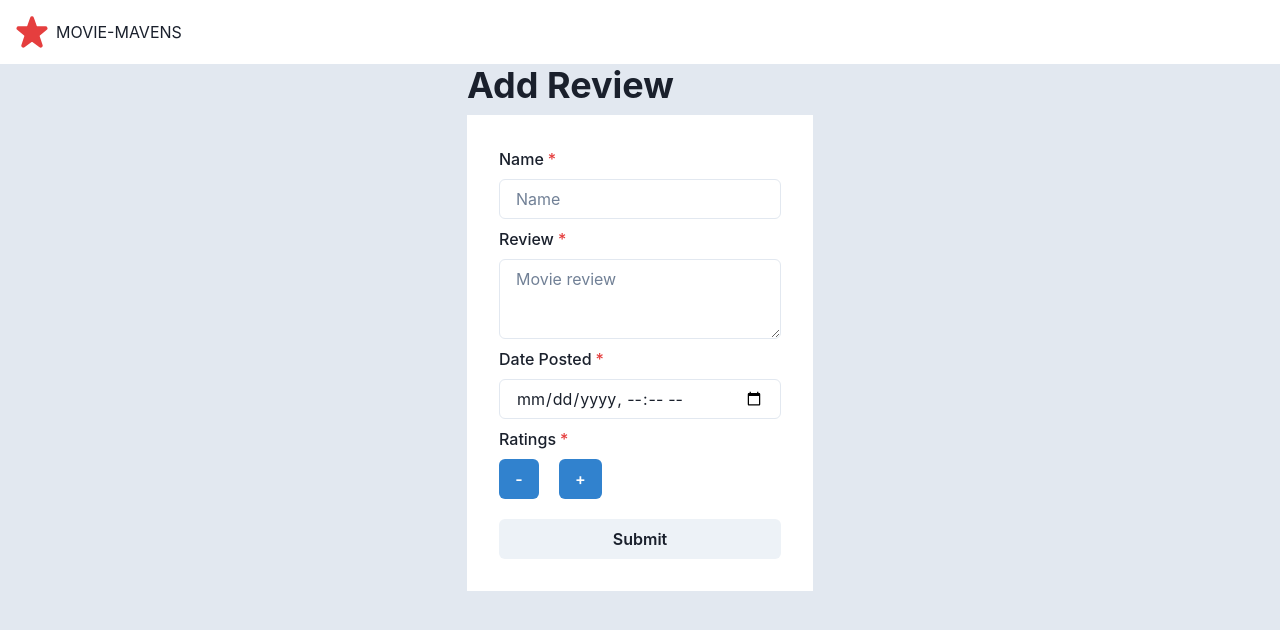
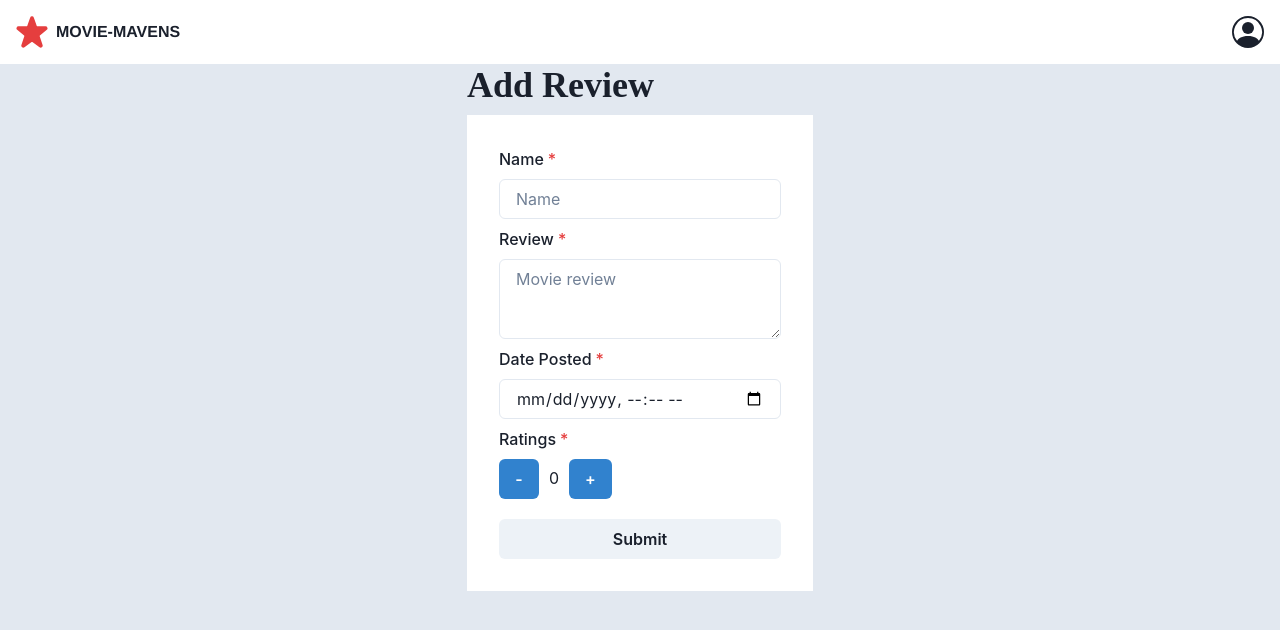
Before and after one commit to Jamescjay/phase3-project-Movie-Mavens, a React (Create React App) app: page /add-review in a window 1280 px wide. Shown: the top 630 px of the page. Built offline with nearby package versions, Linux system fonts and the light colour scheme.

Commit message:
Creating a Movie card

```diff
--- a/package.json
+++ b/package.json
@@ -10,6 +10,7 @@
     "@testing-library/jest-dom": "^5.17.0",
     "@testing-library/react": "^13.4.0",
     "@testing-library/user-event": "^13.5.0",
+    "bootstrap-icons": "^1.11.2",
     "framer-motion": "^10.16.16",
     "react": "^18.2.0",
     "react-dom": "^18.2.0",
--- a/src/components/Navbar.jsx
+++ b/src/components/Navbar.jsx
@@ -5,13 +5,32 @@ import { Link } from 'react-router-dom'
 function Navbar() {
   return (
     <Box px={4}>
-      <Flex justifyContent={"space-between"}></Flex>
-      <HStack h={16}>
-        <StarIcon w={8} h={8} color="red.500" />
-        <HStack>
-          <Link to={"/"}>MOVIE-MAVENS</Link>
+      <Flex justifyContent={"space-between"}>
+        <HStack h={16}>
+          <StarIcon w={8} h={8} color="red.500" />
+          <HStack fontFamily={"Helvetica"} style={{ fontWeight: "bold" }}>
+            <Link to={"/"}>MOVIE-MAVENS</Link>
+          </HStack>
         </HStack>
-      </HStack>
+        <Flex>
+          <HStack>
+            <svg
+              xmlns="http://www.w3.org/2000/svg"
+              width={32}
+              height={32}
+              fill="currentColor"
+              class="bi bi-person-circle"
+              viewBox="0 0 16 16"
+            >
+              <path d="M11 6a3 3 0 1 1-6 0 3 3 0 0 1 6 0" />
+              <path
+                fill-rule="evenodd"
+                d="M0 8a8 8 0 1 1 16 0A8 8 0 0 1 0 8m8-7a7 7 0 0 0-5.468 11.37C3.242 11.226 4.805 10 8 10s4.757 1.225 5.468 2.37A7 7 0 0 0 8 1"
+              />
+            </svg>
+          </HStack>
+        </Flex>
+      </Flex>
     </Box>
   );
 }
--- a/src/pages/AddReview.jsx
+++ b/src/pages/AddReview.jsx
@@ -1,11 +1,37 @@
-import { Box, Flex, FormControl, FormLabel, Heading, Input, Stack, Textarea, Button } from '@chakra-ui/react'
-import React from 'react'
+import { useState } from "react";
+import {
+  Box,
+  Flex,
+  FormControl,
+  FormLabel,
+  Heading,
+  Input,
+  Stack,
+  Textarea,
+  Button,
+} from "@chakra-ui/react";
 
 function AddReview() {
+  const [rating, setRating] = useState(0);
+
+  const incrementRating = () => {
+    if (rating < 10) {
+      setRating(rating + 1);
+    }
+  };
+
+  const decrementRating = () => {
+    if (rating > 0) {
+      setRating(rating - 1);
+    }
+  };
+
   return (
     <Flex align={"center"} justify={"center"}>
       <Stack>
-        <Heading fontSize={"4xl"}>Add Review</Heading>
+        <Heading fontSize={"4xl"} fontFamily={"Gotham"}>
+          Add Review
+        </Heading>
         <Box rotate={"lg"} bg={"white"} p={8}>
           <Stack>
             <FormControl isRequired>
@@ -25,9 +51,13 @@ function AddReview() {
 
             <FormControl isRequired>
               <FormLabel>Ratings</FormLabel>
-              <Button colorScheme="blue">-</Button>
-              <span style={{ margin: "0 10px" }}></span>
-              <Button colorScheme="blue">+</Button>
+              <Button colorScheme="blue" onClick={decrementRating}>
+                -
+              </Button>
+              <span style={{ margin: "0 10px" }}>{rating}</span>
+              <Button colorScheme="blue" onClick={incrementRating}>
+                +
+              </Button>
             </FormControl>
             <Stack pt={3}>
               <Button>Submit</Button>
@@ -39,4 +69,4 @@ function AddReview() {
   );
 }
 
-export default AddReview
+export default AddReview;
--- /dev/null
+++ b/src/pages/Home.jsx
@@ -0,0 +1,40 @@
+import {
+  Button,
+  Card,
+  CardBody,
+  Image,
+  Stack,
+  Heading,
+  Divider,
+  CardFooter,
+  ButtonGroup,
+} from "@chakra-ui/react";
+import { Link } from "react-router-dom";
+
+function Home() {
+  return (
+    <Card maxW="sm">
+      <CardBody>
+        <Image
+          src="https://images.thedirect.com/media/article_full/newpos_QB7hEyO.jpg"
+          borderRadius="lg"
+        />
+        <Stack mt="6" spacing="3">
+          <Heading size="md">Zack Snyder's Justice League</Heading>
+        </Stack>
+      </CardBody>
+      <Divider />
+      <CardFooter>
+        <ButtonGroup spacing="2">
+          <Link to={"/add-review"}>
+            <Button variant="solid" colorScheme="blue">
+              Add Review and Ratings
+            </Button>
+          </Link>
+        </ButtonGroup>
+      </CardFooter>
+    </Card>
+  );
+}
+
+export default Home;
```
Also changed, not shown: 1 other file (tests, documents, lock files or other folders).
